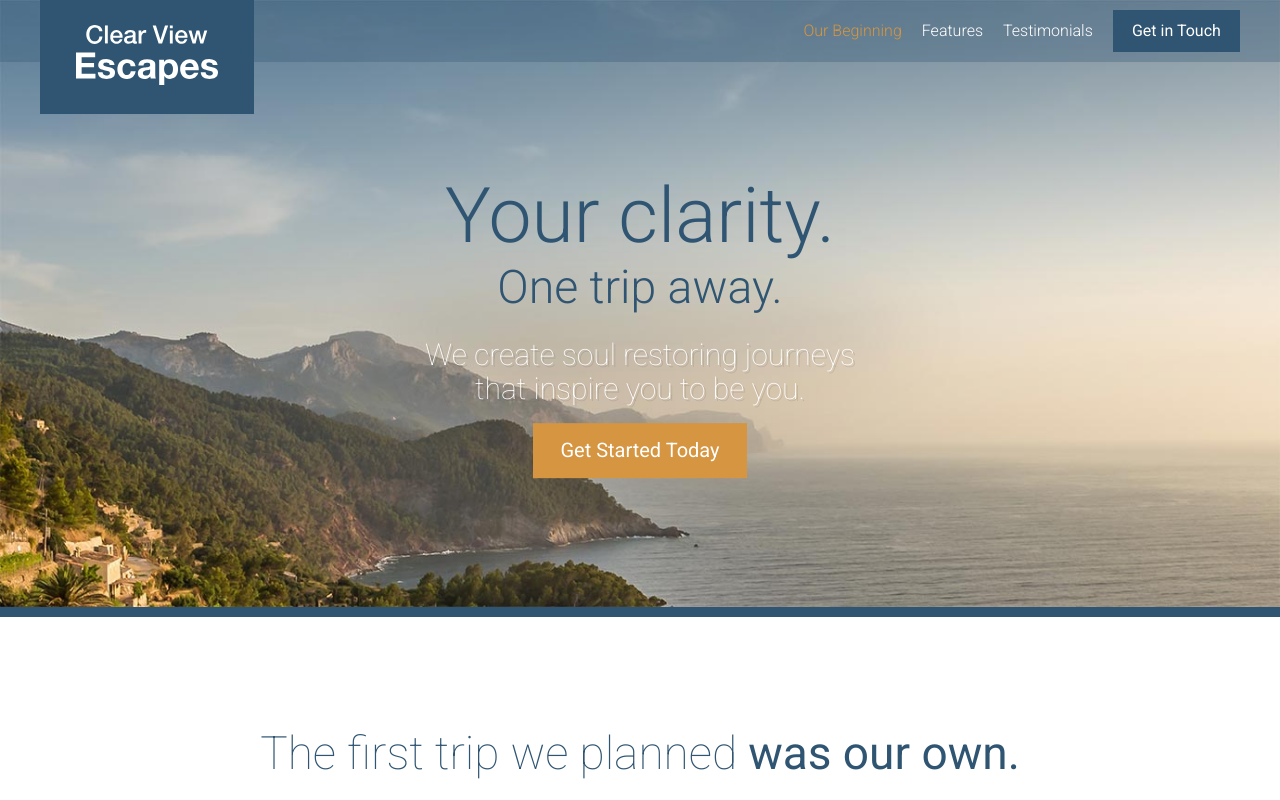
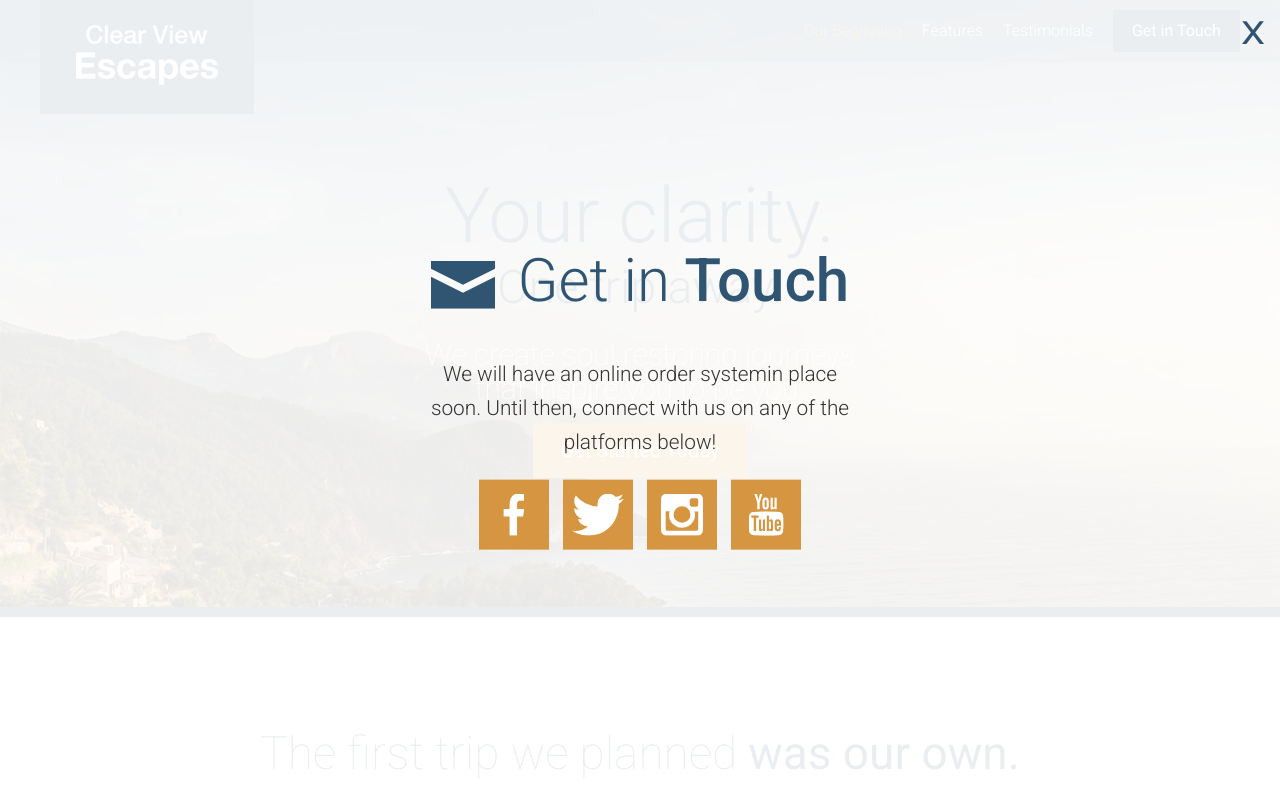
Before and after one commit to olenaborysenko/travel-site, a website: page app/index.html in a window 1280 px wide. Shown: the top 800 px of the page. Drawn offline with Linux system fonts and the light colour scheme.

Commit message:
Completed modal styling

```diff
--- /dev/null
+++ b/app/assets/css/modules/_modal.css
@@ -0,0 +1,38 @@
+.modal {
+	position: fixed;
+	z-index: 5;
+	background-color: rgba(255, 255, 255, .9);
+	top: 0;
+	bottom: 0;
+	left: 0;
+	right: 0;
+
+	&__inner {
+		position: absolute;
+		width: 100%;
+		top: 50%;
+		transform: translateY(-50%);
+	}
+
+	&__descr {
+		text-align: center;
+		font-size: 1.3rem;
+		font-weight: 300;
+		line-height: 1.65;
+	}
+
+	&__close {
+		position: absolute;
+		top: 15px;
+		right: 15px;
+		font-size: 2rem;
+		transform: scaleX(1.2);
+		transform-origin: 100% 0;
+		color: $mainBlue;
+		cursor: pointer;
+
+		&:hover {
+			color: $mainOrange;
+		}
+	}
+}
--- a/app/assets/css/modules/_section-title.css
+++ b/app/assets/css/modules/_section-title.css
@@ -13,6 +13,11 @@
 
 	&--blue {
 		color: $mainBlue;
+	}
+
+	&--less-margin {
+		margin-bottom: 1.3rem;
+		margin-top: 0;
 	}
 
 	&__icon {
--- /dev/null
+++ b/app/assets/css/modules/_social-icons.css
@@ -0,0 +1,26 @@
+.social-icons {
+	text-align: center;
+
+	&__icon {
+		position: relative;
+		background-color: $mainOrange;
+		display: inline-block;
+		margin: 0 5px 5px 5px;
+		width: 33%;
+		height: 70px;
+
+		@mixin atSmall {
+			width: 70px;
+			margin: 0 5px;
+		}
+
+		.icon {
+			display: block;
+			position: absolute;
+			top: 50%;
+			left: 50%;
+			transform: translate(-50%, -50%);
+		}
+	}
+
+}
--- a/app/assets/css/modules/_wrapper.css
+++ b/app/assets/css/modules/_wrapper.css
@@ -8,6 +8,10 @@
 
 	&--medium {
 		max-width: 976px;
+	}
+
+	&--narrow {
+		max-width: 470px;
 	}
 
 	&--b-margin {
--- a/app/assets/css/style.css
+++ b/app/assets/css/style.css
@@ -16,3 +16,5 @@
 @import "modules/_header";
 @import "modules/_primary-nav";
 @import "modules/_reveal-item";
+@import "modules/_modal";
+@import "modules/_social-icons";
--- a/app/index.html
+++ b/app/index.html
@@ -172,6 +172,28 @@
 		</p>
 	</footer>
 
+	<div class="modal">
+		<div class="modal__inner">
+			<h2 class="section-title section-title--blue section-title--less-margin">
+				<img class="section-title__icon" src="assets/img/icons/mail.svg">
+				Get in <strong>Touch</strong>
+			</h2>
+
+			<div class="wrapper wrapper--narrow">
+				<p class="modal__descr">We will have an online order systemin place soon. Until then, connect with us on any of the platforms below!</p>
+			</div>
+
+			<div class="social-icons">
+				<a href="#" class="social-icons__icon"><img class="icon" src="assets/img/icons/facebook.svg"></a>
+				<a href="#" class="social-icons__icon"><img class="icon" src="assets/img/icons/twitter.svg"></a>
+				<a href="#" class="social-icons__icon"><img class="icon" src="assets/img/icons/instagram.svg"></a>
+				<a href="#" class="social-icons__icon"><img class="icon" src="assets/img/icons/youtube.svg"></a>
+			</div>
+		</div>
+
+		<div class="modal__close">X</div>
+	</div>
+
 	<script src="/temp/js/app.js"></script>
 
 </body>
--- a/app/temp/css/style.css
+++ b/app/temp/css/style.css
@@ -482,6 +482,10 @@ a {
 		max-width: 976px;
 	}
 
+.wrapper--narrow {
+		max-width: 470px;
+	}
+
 .wrapper--b-margin {
 		margin-bottom: 1rem;
 	}
@@ -837,6 +841,11 @@ a {
 
 .section-title--blue {
 		color: #2F5572;
+	}
+
+.section-title--less-margin {
+		margin-bottom: 1.3rem;
+		margin-top: 0;
 	}
 
 .section-title__icon {
@@ -1232,3 +1241,76 @@ a {
 		-webkit-transform: scale(1);
 		        transform: scale(1);
 	}
+
+.modal {
+	position: fixed;
+	z-index: 5;
+	background-color: rgba(255, 255, 255, .9);
+	top: 0;
+	bottom: 0;
+	left: 0;
+	right: 0;
+}
+
+.modal__inner {
+		position: absolute;
+		width: 100%;
+		top: 50%;
+		-webkit-transform: translateY(-50%);
+		        transform: translateY(-50%);
+	}
+
+.modal__descr {
+		text-align: center;
+		font-size: 1.3rem;
+		font-weight: 300;
+		line-height: 1.65;
+	}
+
+.modal__close {
+		position: absolute;
+		top: 15px;
+		right: 15px;
+		font-size: 2rem;
+		-webkit-transform: scaleX(1.2);
+		        transform: scaleX(1.2);
+		-webkit-transform-origin: 100% 0;
+		        transform-origin: 100% 0;
+		color: #2F5572;
+		cursor: pointer;
+	}
+
+.modal__close:hover {
+			color: #D59541;
+		}
+
+.social-icons {
+	text-align: center;
+
+}
+
+.social-icons__icon {
+		position: relative;
+		background-color: #D59541;
+		display: inline-block;
+		margin: 0 5px 5px 5px;
+		width: 33%;
+		height: 70px;
+	}
+
+@media (min-width: 530px) {
+
+.social-icons__icon {
+			width: 70px;
+			margin: 0 5px
+	}
+	}
+
+.social-icons__icon .icon {
+			display: block;
+			position: absolute;
+			top: 50%;
+			left: 50%;
+			-webkit-transform: translate(-50%, -50%);
+			        transform: translate(-50%, -50%);
+		}
```
